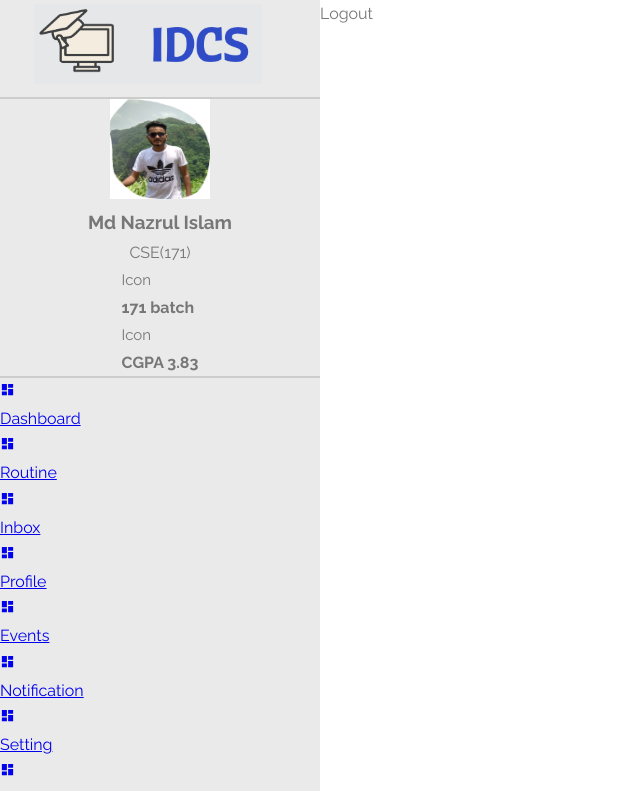
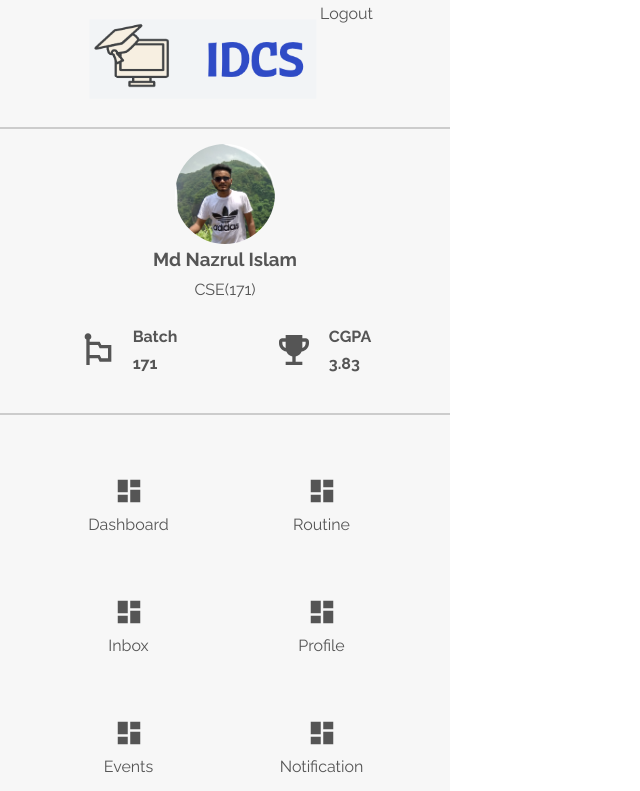
Before and after one commit to LekhaporaBD/LekhaporaBD, a React (Create React App) app: page /logout in a window 1280 px wide. Shown: the top 791 px of the page, without its empty margins (0-640 px from the left). Built offline with nearby package versions, Linux system fonts and the light colour scheme.

Commit message:
styled > sidebar component

```diff
--- a/src/App.js
+++ b/src/App.js
@@ -1,6 +1,6 @@
 import React from 'react'
 import { Switch, Route } from 'react-router';
-import Layout from './Layout/layout'
+import Layout from './layout/layout'
 
 import './style.css'
 
--- a/src/Layout/Sidebar/Sidebar.jsx
+++ b/src/Layout/Sidebar/Sidebar.jsx
@@ -1,79 +1,90 @@
-import React from 'react'
-import {Grid} from '@material-ui/core';
-import Icon from '@material-ui/core/Icon';
+import React from "react";
+import { Grid, Avatar  } from "@material-ui/core";
+import Icon from "@material-ui/core/Icon";
 import { NavLink } from "react-router-dom";
 
-import DashboardIcon from '@material-ui/icons/Dashboard'; // icon
+import EmojiFlagsIcon from '@material-ui/icons/EmojiFlags';
+import EmojiEventsIcon from '@material-ui/icons/EmojiEvents';
 
-import LineBreak from '../../components/utils/LineBreak'
-import logo from '../../assets/LogoMakr_2dZfJJ.png'
-import profilePic from '../../assets/IMG_20180618_111617_HDR.jpg'
+import DashboardIcon from "@material-ui/icons/Dashboard"; // icon
 
+import LineBreak from "../../components/utils/LineBreak";
+import logo from "../../assets/LogoMakr_2dZfJJ.png";
+import profilePic from "../../assets/IMG_20180618_111617_HDR.jpg";
+
+import styles from "./Sidebar.module.scss";
 
 const menuList = [
-    {icon: < DashboardIcon /> , name : 'Dashboard' , nav:'/Dashboard'},
-    {icon: < DashboardIcon /> , name : 'Routine' , nav:'/routine'},
-    {icon: < DashboardIcon /> , name : 'Inbox' , nav:'/inbox'},
-    {icon: < DashboardIcon /> , name : 'Profile' , nav:'/profile'},
-    {icon: < DashboardIcon /> , name : 'Events' , nav:'/events'},
-    {icon: < DashboardIcon /> , name : 'Notification' , nav:'/notification'},
-    {icon: < DashboardIcon /> , name : 'Setting' , nav:'/setting'},
-    {icon: < DashboardIcon /> , name : 'Log Out' , nav:'/logout'},
-]
+  { icon: <DashboardIcon className={styles.menuIcon}/>, name: "Dashboard", nav: "/" },
+  { icon: <DashboardIcon className={styles.menuIcon}/>, name: "Routine", nav: "/routine" },
+  { icon: <DashboardIcon className={styles.menuIcon}/>, name: "Inbox", nav: "/inbox" },
+  { icon: <DashboardIcon className={styles.menuIcon}/>, name: "Profile", nav: "/profile" },
+  { icon: <DashboardIcon className={styles.menuIcon}/>, name: "Events", nav: "/events" },
+  { icon: <DashboardIcon className={styles.menuIcon}/>, name: "Notification", nav: "/notification" },
+  { icon: <DashboardIcon className={styles.menuIcon}/>, name: "Setting", nav: "/setting" },
+  { icon: <DashboardIcon className={styles.menuIcon}/>, name: "Log Out", nav: "/logout" },
+];
 
 const Sidebar = () => {
   return (
-        <div style={{backgroundColor:'rgb(234, 234, 234)'}}>
-            <div className="logoTile">
-                <img src={logo} alt=""/>
+    <div className={styles.sidebar}>
+      <div className={styles.logoWrapper}>
+        <img src={logo} alt="" className={styles.logo} />
       </div>
 
-            <LineBreak/>
+      <LineBreak />
 
       <Grid
         container
         direction="column"
         justify="center"
         alignItems="center"
-                className="person-details"
+        className={styles.profileWrapper}
       >
         <div className="profilePic-holder">
-                    <img src={profilePic} alt="" style={{height:100 , width: 100}}/>
+            <Avatar alt="Remy Sharp" src={profilePic} className={styles.profileAvatar}/>
         </div>
 
         <h3> Md Nazrul Islam </h3>
         <p> CSE(171) </p>
 
-                <div className="person-result">
-                    <div className="batch">
-                        <Icon> Icon</Icon>
-                        <h4> 171 batch </h4>
-                    </div>
-                    <div className="cgpa">
-                        <Icon> Icon</Icon>
-                        <h4>CGPA 3.83 </h4>
-                    </div>
-                </div>
-
+        <Grid container justify="space-between" className={styles.infoWrapper}>
+            <Grid container item justify="center" alignItems="center" xs={6}>
+                <Grid item>
+                    <EmojiFlagsIcon className={styles.infoIcon}/>
+                </Grid>
+                <Grid item style={{paddingLeft: 15}}>
+                    <h4>Batch</h4>
+                    <h4>171</h4>
+                </Grid>
             </Grid>
 
-            <LineBreak/>
+            <Grid container justify="center" alignItems="center" item xs={6}>
+                <Grid item>
+                    <EmojiEventsIcon className={styles.infoIcon}/>
+                </Grid>
+                <Grid item style={{paddingLeft: 15}}>
+                    <h4>CGPA</h4>
+                    <h4>3.83</h4>
+                </Grid>
+            </Grid>
+        </Grid>
+      </Grid>
 
-            {
-                menuList.map( menu => (
-                    <NavLink to={menu.nav}>
-                        <div className="menuTile">
-                            <div className="menu-icon">
-                                { menu.icon }
+      <LineBreak />
+
+      <Grid container className={styles.menuWrapper} spacing={2}>
+        {menuList.map((menu) => (
+          <Grid item xs={6}>
+                <NavLink exact to={menu.nav}  className={styles.menuTiles} activeClassName={styles.menuTiles_active}>
+                    <div>{menu.icon}</div>
+                    <p style={{marginTop: 5}}>{menu.name}</p>
+                </NavLink>
+          </Grid>
+        ))}
+      </Grid>
     </div>
-                            <p>{menu.name}</p>
-                        </div>
-                    </NavLink>
-                ))
-            }
+  );
+};
 
-        </div>
-    )
-}
-
-export default Sidebar
+export default Sidebar;
--- /dev/null
+++ b/src/Layout/Sidebar/Sidebar.module.scss
@@ -0,0 +1,63 @@
+.sidebar {
+  background-color: #f7f7f7;
+  height: 100vh;
+  width: 45rem;
+}
+.logoWrapper {
+  text-align: center;
+  padding: 1.5rem;
+}
+.logo {
+  transform: translateX(30px);
+}
+.profileWrapper {
+  padding: 1.5rem 0;
+}
+.profileAvatar {
+  width: 10rem !important;
+  height: 10rem !important;
+}
+.infoWrapper {
+  margin: 0 auto;
+  padding: 2rem 3rem;
+}
+.infoIcon {
+  width: 4rem !important;
+  height: 4rem !important;
+  display: flex !important;
+  justify-content: center !important;
+  align-items: center !important;
+}
+.menuWrapper {
+  margin: 0 auto;
+  padding: 4rem;
+}
+.menuTiles {
+  display: flex;
+  flex-direction: column;
+  justify-content: center;
+  align-items: center;
+  height: 10.5rem;
+  width: 10.5rem;
+  border-radius: 1rem;
+  margin: auto;
+  transition: background 1s 0s ease;
+  &:hover {
+    background-color: #4d7cfe;
+    color: #fff;
+    font-weight: 300;
+  }
+}
+.menuTiles_active{
+  background-color: #4d7cfe !important;
+  color: #fff;
+  font-weight: 300;
+}
+
+.menuIcon {
+  width: 3rem !important;
+  height: 3rem !important;
+  display: flex !important;
+  justify-content: center !important;
+  align-items: center !important;
+}
--- a/src/style.css
+++ b/src/style.css
@@ -16,5 +16,13 @@ body {
   font-weight: 400;
   font-size: 1.6rem;
   line-height: 1.7;
-  color: #777;
+  color: #555;
 }
+
+a{
+  text-decoration: none;
+  color: #555;
+}
+ul{
+  list-style: none;
+}
```
Lines whose indentation alone changed are shown as unchanged.
